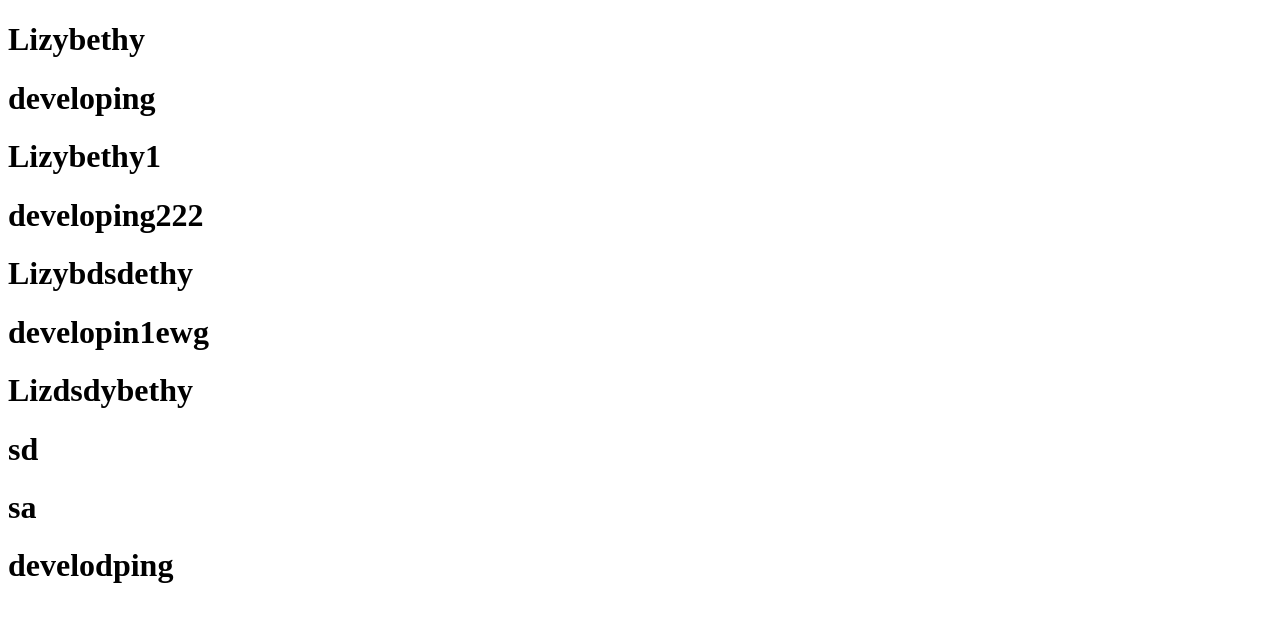
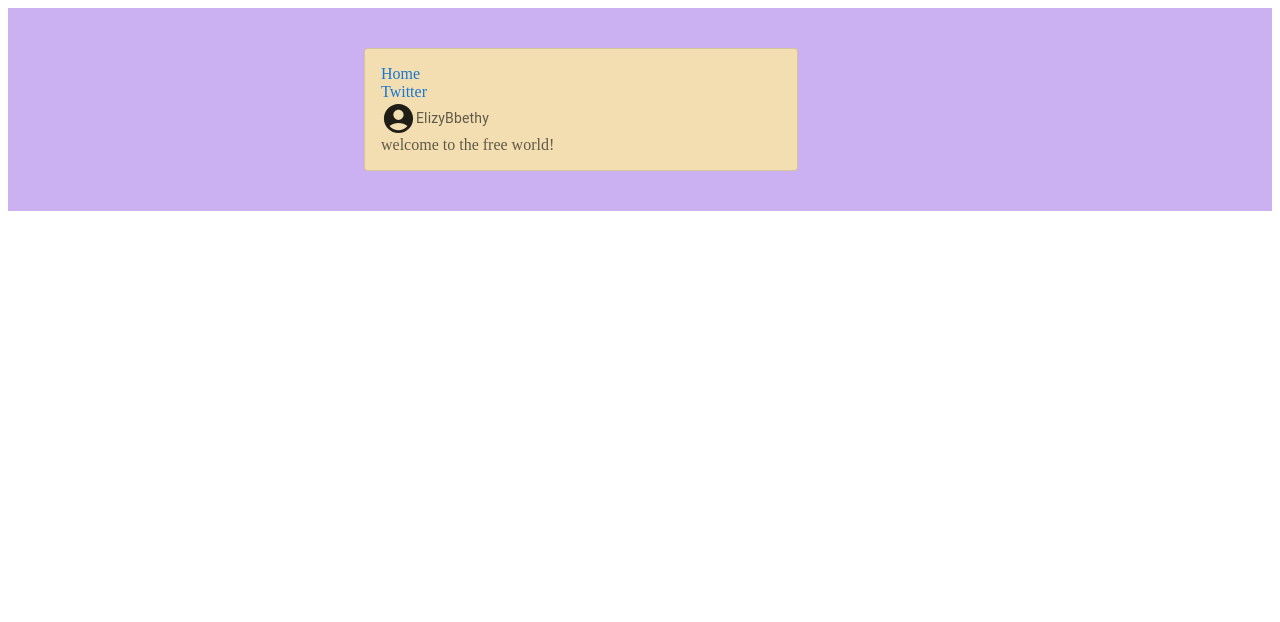
Before and after one commit to Elizybbethy/learning-react, a React (Create React App) app: page / in a window 1280 px wide. Shown: the top 622 px of the page. Built offline with nearby package versions, Linux system fonts and the light colour scheme.

Commit message:
changed the objects

```diff
--- a/src/App.js
+++ b/src/App.js
@@ -16,6 +16,7 @@ import * as React from "react";
 // import withStyles from "@mui/material"
 // import { styled } from "@mui/material/styles";
 import Card from "./Card.js";
+// import { Paper } from "@mui/material";
 
 const users = ({title: 'try',  content: 'learn'});
 export default
@@ -24,22 +25,26 @@ function App() {
   return (
     // <Box sx={{display: 'flex', flexWrap: "wrap-reverse", '& > :not(style)': {m:1, width:128, height:128,},}}>
 
-    // <Grid
-    //   container
-    //   spacing={2}
-    //   justifyContent="center"
-    //   style={{ backgroundColor: "#e8f9fa" }}
-    // >
+
     <div>
-       <Card name="Lizybethy" activity="developing"/>
-       <Card name="Lizybethy1" activity="developing222"/>
-       <Card name="Lizybdsdethy" activity="developin1ewg"/>
-       <Card name="Lizdsdybethy" activity="sd"/>
-       <Card name="sa" activity="develodping"/>
+      <Card username="ElizyBbethy" account="Twitter" Home="Home" content="welcome to the free world!"/>
+       {/* <Grid
+      container
+      spacing={2}
+      justifyContent="center"
+      style={{ backgroundColor: "#e8f9fa" }}
+     >
+    <Grid item sm={8} md={6}>
+      <Paper variant="outlined" elevation={3} sx={{p: 2, margin: 5, maxWidth: 400, backgroundColor: "#b1f2b2"}}>
+
+      </Paper>
+    </Grid>
+     </Grid>
+        */}
     </div>
 
 
-//       <Grid item sm={8} md={6}>
+//
 //         <Paper
 //           variant="outlined"
 //           elevation={4}
@@ -99,6 +104,6 @@ function App() {
 //           </Grid>
 //         </Paper>
 //       </Grid>
-//     </Grid>
+    // </Grid>
   );
 }
--- a/src/Card.js
+++ b/src/Card.js
@@ -1,4 +1,7 @@
-import React from 'react'
+import { Grid, Paper, Typography } from '@mui/material';
+import React from 'react';
+import AccountCircleIcon from '@mui/icons-material/AccountCircle';
+// import Card from '@mui/material/Card'
 // import { render } from 'react-dom'
 // import App from './App'
 
@@ -9,8 +12,33 @@ export default function Card(props) {
 
     return (
      <div>
-           <h1>{props.name}</h1>
-        <h1>{props.activity}</h1>
+        <Grid container spancing={2} justifyContent="center" style={{backgroundColor:"#ccb1f2"}}>
+            <Grid item sm={8} md={6}>
+                <Paper variant='outlined' elevation={4} sx={{p: 2, margin:5, maxWidth: 400, backgroundColor: "#f2deb1"}}>
+
+        {/* <Card variant="outlined"> */}
+        <Grid container>
+            <Grid item sm={8} md={6}>
+                <Typography gutterBottom variant='tittle' color='primary'>{props.Home}</Typography>
+                <Grid item>
+                <Typography gutterButton variant='subtittle2' color="primary">{props.account}</Typography>
+            </Grid>
+            </Grid>
+        <Grid container alignItems="center">
+        <AccountCircleIcon fontSize="large"></AccountCircleIcon>
+        <Typography color="text.secondary" variant='body2'>{props.username}</Typography>
+        </Grid>
+        </Grid>
+        <Grid container>
+            <Grid item sm={8} md={6}>
+                <Typography color="text.secondary" variant='body3'>{props.content}</Typography>
+            </Grid>
+        </Grid>
+        {/* </Card> */}
+            </Paper>
+            </Grid>
+        </Grid>
+
         </div>
     )
 }
```
